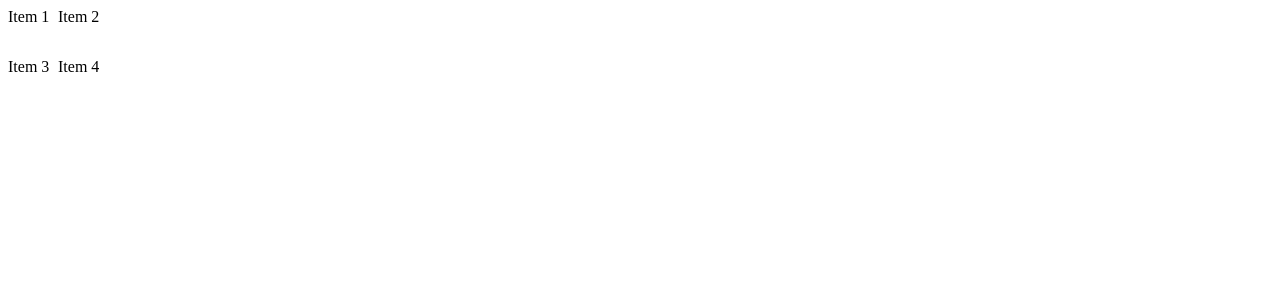
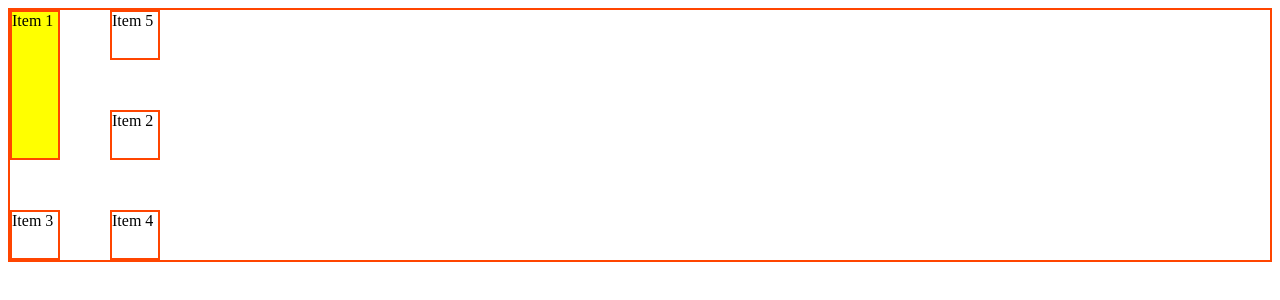
Before and after one commit to TobySeirgalea/odinProject, a plain HTML site: page Exercises-and-examples/CSS-Grid-exercises/index.html in a window 1280 px wide. Drawn offline with Linux system fonts and the light colour scheme.

Commit message:
Agrega pruebas con grid

```diff
--- a/Exercises-and-examples/CSS-Grid-exercises/index.html
+++ b/Exercises-and-examples/CSS-Grid-exercises/index.html
@@ -8,10 +8,11 @@
 </head>
 <body>
 <div class="container">
-  <div>Item 1</div>
-  <div>Item 2</div>
-  <div>Item 3</div>
-  <div>Item 4</div>
+  <div class="first">Item 1</div>
+  <div class="second">Item 2</div>
+  <div class="third">Item 3</div>
+  <div class="fourth">Item 4</div>
+  <div>Item 5</div>
 </div>
 </body>
 </html>
--- a/Exercises-and-examples/CSS-Grid-exercises/style.css
+++ b/Exercises-and-examples/CSS-Grid-exercises/style.css
@@ -1,4 +1,51 @@
-.container{
-    display: grid;
-    grid-template: 50px 50px 50px / 50px 50px;
+.container {
+  display: grid; /*inline-grid hace que sea elemento inline, es decir que no ocupe toda la pantalla en su extensión*/
+
+
+  /*Con estos elegís los tamaños de las filas y columnas, además podés ponerle nombre a cada una para luego ubicar un elemento en un lugar específico como .first. Una puede tener varios nombres y su hay dos con el mismo nos podemos referir a esa con el número de las del mismo nombre que es esta*/
+  grid-template-columns: [first-col-start] 50px [first-col-end second-col-start] 50px [second-col-end];
+
+  grid-template-rows: [first-row-start] 50px [first-row-end second-row-start] 50px [second-row-end] 50px;
+
+  /*Especificás los valores de separación de las líneas de rows y columns para los elementos que se añadan dinámicamente que superen la cantidad que tenemos en grid-template-(columns|rows)*/
+  grid-auto-rows: 50px;
+  grid-auto-columns: 50px;
+
+  grid-template-areas:
+    "left-sidebar ."
+    "left-sidebar second"
+    "third        fourth";
+    /*Ponés un . cuando te da igual cual se ubique ahí, si hay elemento de sobra los va a ubicar ahí, sino quedará vacío*/
+
+  column-gap: 50px;
+  row-gap: 50px;
 }
+
+div{
+    border: 2px solid orangered;
+}
+
+.first{
+    background-color: yellow;
+
+    /*Podemos definirle una celda específica del grid a un elemento
+    grid-column-start: second-col-start;
+    grid-row-start: second-row-start;
+    */
+
+
+    /*Definimos un nombre para las celdas del grid que ocupará este elemento*/
+    grid-area: left-sidebar;
+}
+
+.second{
+    grid-area: second;
+}
+
+.third{
+    grid-area: third;
+}
+
+.fourth{
+    grid-area: fourth;
+}
```
